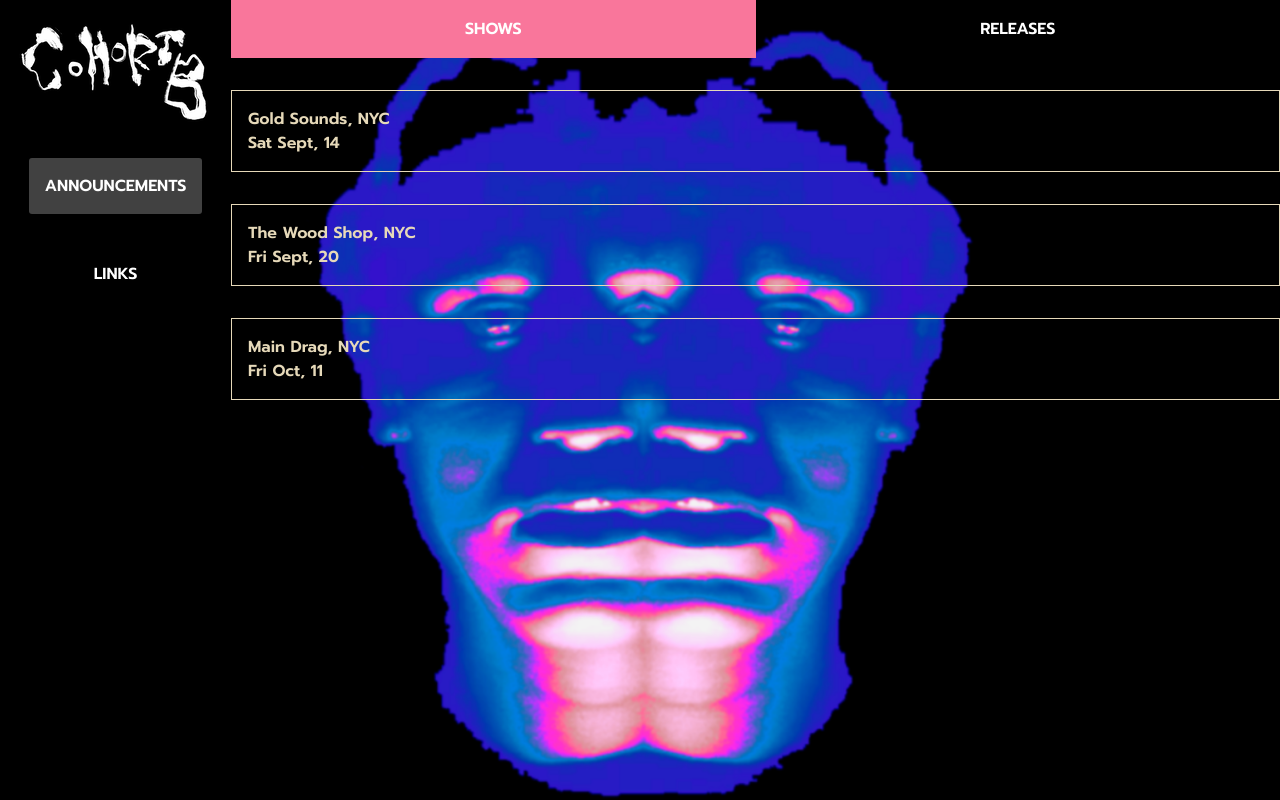
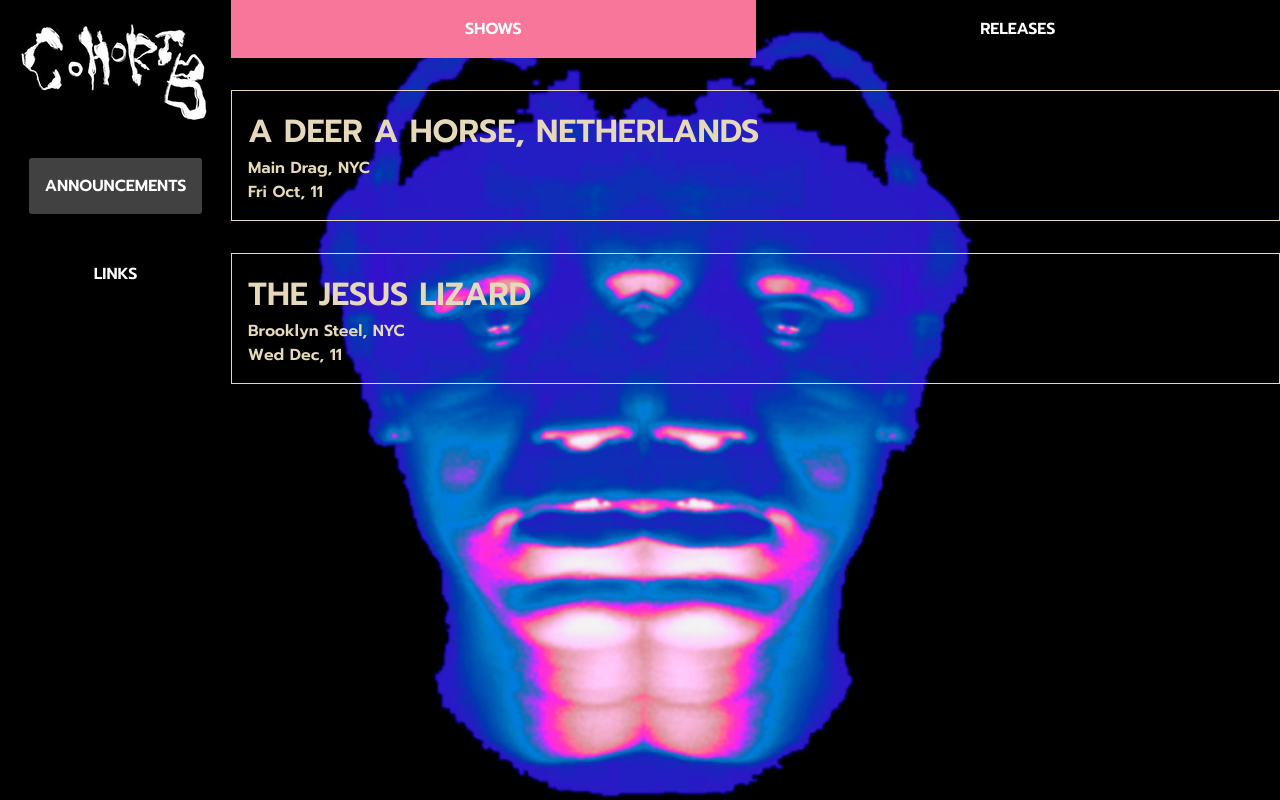
Before and after one commit to hm-factor/cohortb, a React (Create React App) app: page /announcements in a window 1280 px wide. Built offline with nearby package versions, Linux system fonts and the light colour scheme.

Commit message:
lets try that again

```diff
--- a/src/App.css
+++ b/src/App.css
@@ -372,6 +372,9 @@
   color: red;
   cursor: not-allowed;
 }
+.show-header {
+  font-size: 2rem;
+}
 
 .release-img {
   width: 100%;
--- a/src/components/Announcements/ShowContent.tsx
+++ b/src/components/Announcements/ShowContent.tsx
@@ -4,21 +4,17 @@
   // place, date, link, hover
   let showInfo = [
     {
-      where: "Gold Sounds, NYC",
-      when: "Sat Sept, 14",
-      how: "https://dice.fm/event/l8qowb-unsee-cohort-b-shiverboard-cometa-negra-14th-sep-gold-sounds-new-york-tickets?lng=en-US",
+      who: "A DEER A HORSE, NETHERLANDS",
+      where: "Main Drag, NYC",
+      when: "Fri Oct, 11",
+      how: "https://maindragmusic.com/collections/live-at-main-drag/products/10-11-24-a-deer-a-horse-cohort-b-special-guest-tba",
       active: true,
     },
     {
-      where: "The Wood Shop, NYC",
-      when: "Fri Sept, 20",
-      how: "https://dice.fm/event/8ee7y5-trophy-husband-servants-holiem-cohort-b-20th-sep-the-wood-shop-new-york-city-tickets?lng=en-US",
-      active: true,
-    },
-    {
-      where: "Main Drag, NYC",
-      when: "Fri Oct, 11",
-      how: "https://maindragmusic.com/collections/live-at-main-drag/products/10-11-24-a-deer-a-horse-cohort-b-special-guest-tba",
+      who: "THE JESUS LIZARD",
+      where: "Brooklyn Steel, NYC",
+      when: "Wed Dec, 11",
+      how: "https://www.axs.com/events/580730/the-jesus-lizard-tickets?skin=brooklynsteel",
       active: true,
     },
   ];
@@ -30,15 +26,17 @@
   return (
     <div className="show-content">
       {showInfo.map((info) => {
-        const { where, when, how, active } = info;
+        const { who, where, when, how, active } = info;
 
         let content = active ? (
           <div className="show-info" onClick={() => openLink(how)}>
+            <div className="show-header">{who}</div>
             <div>{where}</div>
             <div>{when}</div>
           </div>
         ) : (
           <div className="noClick">
+            <div className="show-header">{who}</div>
             <div>{where}</div>
             <div>{when}</div>
           </div>
```
